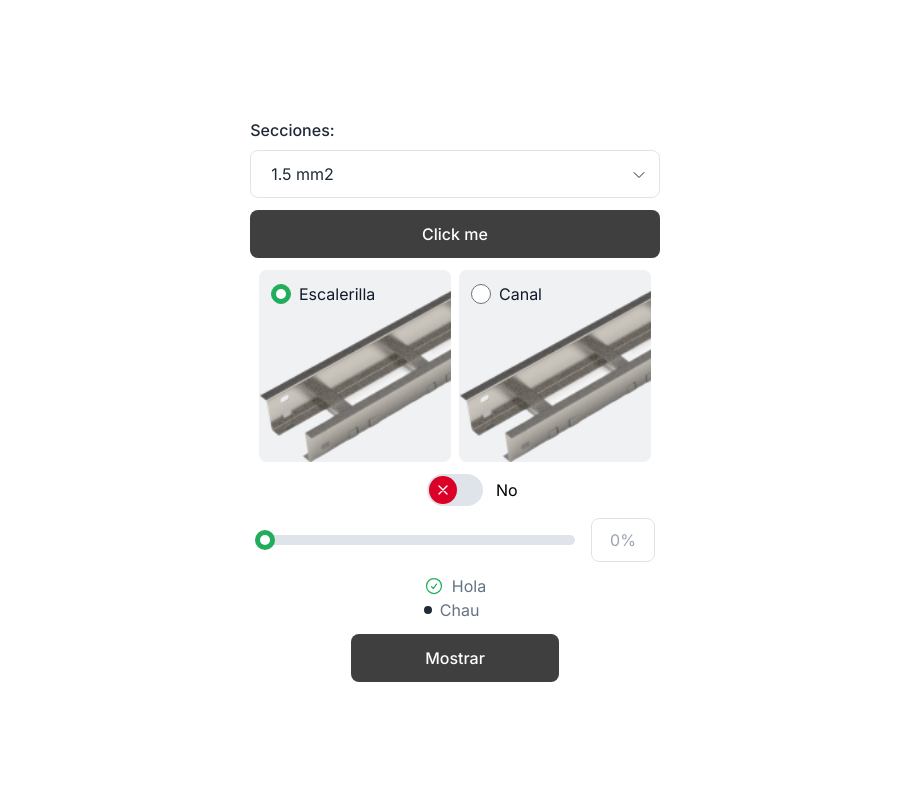
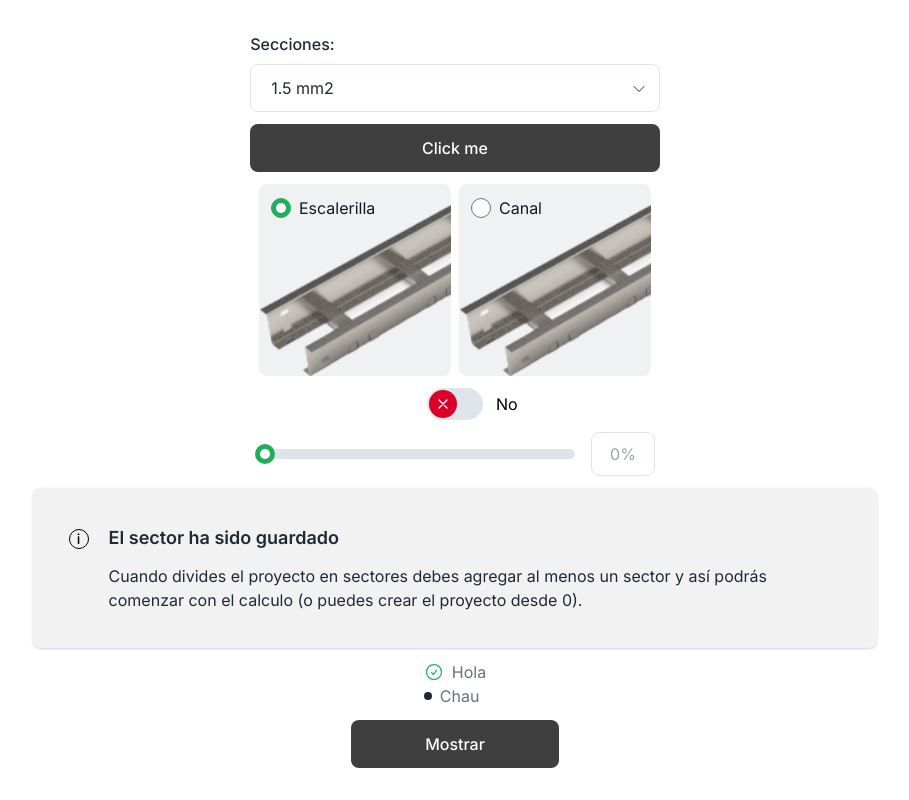
Before and after one commit to marcopdonoso/impromec-calculador, a Next.js app: page / in a window 1280 px wide. Shown: the whole page, without its empty margins (185-1094 px from the left). Built offline with nearby package versions, Linux system fonts and the light colour scheme.

Commit message:
agrega componente Notification

```diff
--- a/src/app/page.tsx
+++ b/src/app/page.tsx
@@ -4,6 +4,7 @@ import MyListbox from '@/components/MyListbox'
 import MyRadiogroup from '@/components/MyRadiogroup'
 import MySlider from '@/components/MySlider'
 import MySwitch from '@/components/MySwitch'
+import Notification from '@/components/Notification'
 import DeleteModal from './components/DeleteModal'
 
 const opciones = [
@@ -26,6 +27,11 @@ export default function Home() {
       <MyRadiogroup className="flex gap-2" items={items} />
       <MySwitch />
       <MySlider />
+      <Notification
+        paragraph="Cuando divides el proyecto en sectores debes agregar al menos un sector y así podrás comenzar con el calculo (o puedes crear el proyecto desde 0)."
+        title="El sector ha sido guardado"
+        variant="backgroundedInfo"
+      />
       <ul>
         <ListItem variant="checkmark">Hola</ListItem>
         <ListItem>Chau</ListItem>
--- /dev/null
+++ b/src/components/Notification.tsx
@@ -0,0 +1,61 @@
+import { CheckCircleIcon, XCircleIcon } from '@heroicons/react/24/solid'
+import clsx from 'clsx'
+
+type NotificationVariant = 'success' | 'error' | 'info' | 'backgroundedInfo'
+
+interface NotificationProps {
+  variant?: NotificationVariant
+  title?: string
+  paragraph: string
+}
+
+export default function Notification({
+  variant = 'info',
+  title,
+  paragraph,
+}: NotificationProps) {
+  const icon =
+    variant === 'success' ? (
+      <CheckCircleIcon className="w-6 text-green-success" />
+    ) : variant === 'error' ? (
+      <XCircleIcon className="w-6 text-red" />
+    ) : variant === 'info' ? (
+      <div className="flex size-5 items-center justify-center rounded-full bg-yellow text-sm font-medium">
+        i
+      </div>
+    ) : (
+      variant === 'backgroundedInfo' && (
+        <span className="flex h-5 w-5 items-center justify-center rounded-full border text-sm font-medium">
+          i
+        </span>
+      )
+    )
+  return (
+    <div
+      className={clsx(
+        'flex items-center',
+        variant === 'backgroundedInfo'
+          ? 'w-80 items-baseline gap-5 rounded-lg bg-gray-background p-9 shadow shadow-shadow sm:w-[66vw]'
+          : 'gap-3'
+      )}
+    >
+      <div>{icon}</div>
+      <div className="flex flex-col gap-3">
+        {title && (
+          <p className="font-medium text-gray-text sm:text-lg sm:font-semibold">
+            {title}
+          </p>
+        )}
+        <p
+          className={clsx('text-sm sm:text-base', {
+            'text-green-success': variant === 'success',
+            'text-red': variant === 'error',
+            'text-gray-text': variant === 'info' || 'backgroundedInfo',
+          })}
+        >
+          {paragraph}
+        </p>
+      </div>
+    </div>
+  )
+}
```
